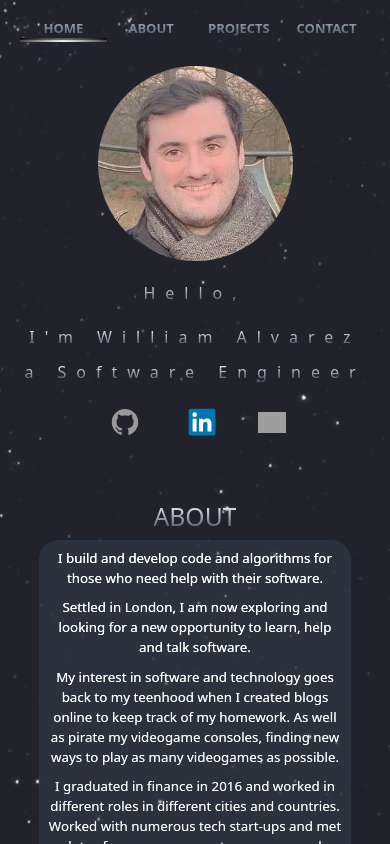
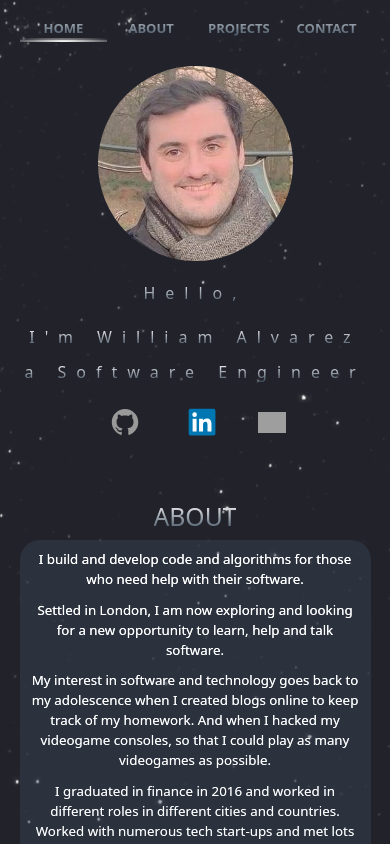
Before and after one commit to williamalvarez92/website, a React (Create React App) app: page / in a window 390 px wide. Shown: the top 844 px of the page. Built offline with nearby package versions, Linux system fonts and the light colour scheme; grey boxes are pictures that could not be loaded.

Commit message:
more fixes

```diff
--- a/src/components/main.js
+++ b/src/components/main.js
@@ -100,7 +100,7 @@ const Main = () => {
             <div className='normal-text'>
               <p>I build and develop code and algorithms for those who need help with their software.</p>
               <p>Settled in London, I am now exploring and looking for a new opportunity to learn, help and talk software.</p>
-              <p>My interest in software and technology goes back to my teenhood when I created blogs online to keep track of my homework. As well as pirate my videogame consoles, finding new ways to play as many videogames as possible.</p>
+              <p>My interest in software and technology goes back to my adolescence when I created blogs online to keep track of my homework. And when I hacked my videogame consoles, so that I could play as many videogames as possible.</p>
               <p>I graduated in finance in 2016 and worked in different roles in different cities and countries. Worked with numerous tech start-ups and met lots of programmers, entrepreneurs and doers. Talking and working with them made me realise my love for problem-solving and programming. So I decided to turn my passion into a career and left my role to focus on learning to code full-time. I have recently completed a 12-weeks Software Engineering  Bootcamp which has taken my skills to a professional level.</p>
               <p>But learning never stops...</p>
             </div>
--- a/src/styles/main.css
+++ b/src/styles/main.css
@@ -83,9 +83,9 @@
 
   .underline {
     width: 25%;
-    border-style: solid;
-    border-width: 2px;
-    border-image: radial-gradient(ellipse at bottom, #ffffff 0%, #000000 100%) 1;
+    border: 2px solid;
+    border-radius: 10px;
+    border-image: radial-gradient(ellipse at bottom, #ffffff 0%, #0000001c 100%) 1;
     transition: .4s ease-in-out;
   }
 
@@ -155,6 +155,7 @@
   }
 
   .generalwrapper p{
+    font-size: 20px ;
     display: flex;
     flex-direction: column;
     justify-content: center;
@@ -221,7 +222,6 @@
   text-align: center;
   }
 #skillsused {
-  /* margin: 5%; */
   flex-wrap: wrap;
   display: flex;
   flex-direction: row;
@@ -335,8 +335,10 @@
       margin-top: 4%;
     }
     .generalwrapper{
+      width: 90%;
+    }
+    .generalwrapper p{
       font-size: smaller;
-      width: 80%;
     }
     .project{
       flex-direction: column;
```
